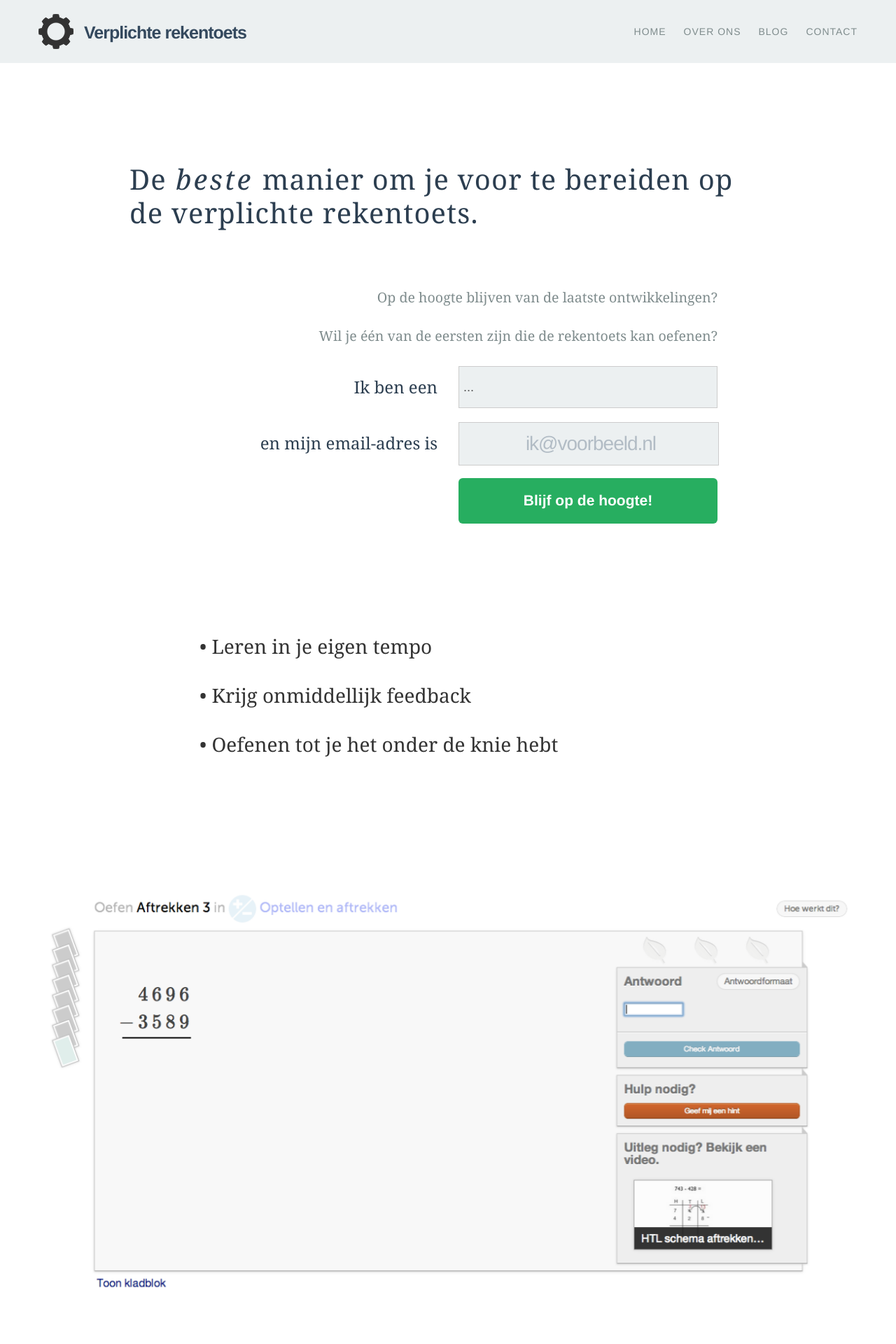
After one commit to nicholaschris/verplichterekentoets, a Flask app: template templates/welcome.html in a window 1280 px wide. The commit adds this page. Shown: the top 1920 px of the page at 70% size. Run offline with Flask 2, Linux system fonts and the light colour scheme; the template is opened without the code that fills it, so the values that code supplies are empty; some libraries are stand-ins or nearby versions; some web fonts are replaced.

Commit message:
Use Jinja templates

```diff
--- a/main.py
+++ b/main.py
@@ -9,6 +9,8 @@ import cgi
 
 import urllib
 
+import jinja2
+
 from google.appengine.api import users
 from google.appengine.ext import ndb
 
@@ -16,6 +18,9 @@ from google.appengine.ext import ndb
 from flask import Flask
 from flask import request, render_template
 app = Flask(__name__.split('.')[0])
+
+# from jinja2 import Environment, PackageLoader
+# env = Environment(loader=PackageLoader('verplichterekentoets', 'templates'))
 
 def email_key(email_name='DEFAULT_NAME'):
     return ndb.Key('EmailDatabase', email_name)
@@ -27,7 +32,7 @@ class EmailDatabase(ndb.Model):
 @app.route('/')
 @app.route('/<name>')
 def main(name=None):
-    return render_template('index9.html', name=name)
+    return render_template('welcome.html', name=name)
 
 @app.route('/thanks', methods=['POST'])
 @app.route('/thanks/<name>', methods=['POST'])
--- a/static/css/style.css
+++ b/static/css/style.css
@@ -4,11 +4,68 @@
 /* 29px */
 /* 28px */
 /* 24px */
+.beta-blurb {
+  padding:10px;
+  color: #333;
+  line-height: 40px;
+}
+
+#overview p {
+  font-size:1.1em;
+  padding:40px 0px;
+  font-family:'Georgia';
+  font-weight:100;
+  letter-spacing:1.5px;
+}
+
+.sign-up-container div.row {
+  margin-bottom:20px;
+}
+
+.signup-pre-input h6 {
+  height:60px;
+  text-align: right;
+  line-height:60px;
+  margin: 0;
+  text-transform:none;
+}
+
+.signup-blurb {
+  display:block;
+  font-size:1.4em;
+  text-align:right;
+  padding-bottom:30px;
+}
 .welcome-message {
   padding:120px 160px 80px 160px;
 }
+
+.welcome-message h3 {
+  font-family:'Georgia';
+  font-weight:100;
+  display:block;
+  letter-spacing:1.1px;
+}
 .welcome-message h6 {
   text-transform: none;
+}
+
+#email-signup {
+  text-align:center;
+  background-color:#ECF0F1;
+  line-height:60px;
+  height:60px;
+  background-color:#fff;
+}
+
+#email-signup option > h6 {
+  text-align:center;
+  background-color:#ECF0F1;
+  line-height:60px;
+  font-size:1.3em;
+  color:#333;
+  line-height:60px;
+
 }
 
 #email-signup input {
@@ -20,6 +77,19 @@
 
   /* Opera 10.5, IE 9, Safari 5, Chrome, Firefox 4, iOS 4, Android 2.1+ */
   border-radius: 0px;
+  width:100%;
+  height:60px;
+  text-align:center;
+  font-weight:500;
+  letter-spacing:-1px;
+  height:auto;
+  margin:0px 0px 5px 0px;
+  border:0px;
+  padding:0px;
+  font-size:2.0em;
+  line-height:60px;
+  background-color:#ECF0F1;
+  border: 1px solid #cccccc;
 }
 
 #email-signup select {
@@ -59,6 +129,8 @@
   height: 60px;
   font-size: 2em;
   margin-top: 5px;
+  line-height:60px;
+  color:#333
 }
 
 .simple-block {
@@ -76,9 +148,6 @@
   padding-right: 160px;
 }
 
-.align-right {
-  text-align: right;
-}
 input.span6 {
   width: 100%;
 }
--- /dev/null
+++ b/templates/base.html
@@ -0,0 +1,38 @@
+<!DOCTYPE html>
+<html lang="en">
+        <head>
+        {% block head %}
+        <meta charset="utf-8">
+        <title>{% block title %}{% endblock %} - Verplichte Rekentoets</title>
+        <meta name="viewport" content="width=device-width, initial-scale=1.0">
+        <link rel="shortcut icon" href="img/gear_small.png">
+        <link rel="stylesheet" href="css/bootstrap.css">
+        <link rel="stylesheet" href="css/bootstrap-responsive.css">
+        <link rel="stylesheet" href="css/flat-ui.css">
+        <link rel="stylesheet" href="css/icon-font.css">
+        <link rel="stylesheet" href="css/style.css">
+        {% endblock %}
+    </head>
+    <body>
+        {% include 'header.html' %}
+        {% block header%}
+        {% endblock%}
+        <div id="content">{% block content %}{% endblock %}</div>
+        {% include 'footer.html' %}
+        {% block footer %}
+        {% endblock %}
+
+
+    <!-- Placed at the end of the document so the pages load faster -->
+    <script src="js/jquery-1.8.3.min.js"></script>
+    <script src="js/bootstrap.min.js"></script>
+    <!--[if lt IE 8]>
+      <script src="../../flat-ui/js/icon-font-ie7.js"></script>
+    <![endif]-->
+    <script src="js/startup-kit.js"></script>
+    <script src="js/script.js"></script>
+    <script type="text/javascript">
+        // $('#khan-exercise-example').load('http://sandbox.iktel.nl/exercises/order_of_operations.html #problem-area');
+    </script>
+  </body>
+</html>
--- /dev/null
+++ b/templates/footer.html
@@ -0,0 +1,16 @@
+<footer class="footer-2 bg-midnight-blue">
+    <div class="container">
+        <nav class="pull-left">
+            <ul>
+                <li class="active"><a href="/">Home</a></li>
+            </ul>
+        </nav>
+        <div class="social-btns pull-right">
+            <a href="#"><div class="fui-vimeo"> </div><div class="fui-vimeo"> </div></a>
+            <a href="#"><div class="fui-facebook"> </div><div class="fui-facebook"> </div></a>
+            <a href="#"><div class="fui-twitter"> </div><div class="fui-twitter"> </div></a>
+        </div>
+        <div class="additional-links">
+        </div>
+    </div>
+</footer>
--- /dev/null
+++ b/templates/header.html
@@ -0,0 +1,19 @@
+<header class="header-11 bg-clouds">
+    <div class="container">
+        <div class="navbar span12">
+            <div class="navbar-inner">
+                <button type="button" class="btn btn-navbar"> </button>
+                <a class="brand" href="/"><img src="img/gear_small.png" width="50" height="50" alt=""> Verplichte rekentoets</a>
+                <div class="nav-collapse collapse pull-right">
+                    <ul class="nav">
+                        <li><a href="/">HOME</a></li>
+                        <li><a href="/overons">OVER ONS</a></li>
+                        <!-- <li><a href="#">PORTFOLIO</a></li> -->
+                        <li><a href="#">BLOG</a></li>
+                        <li><a href="#">CONTACT</a></li>
+                    </ul>
+                </div>
+            </div>
+        </div>
+    </div>
+</header>
--- /dev/null
+++ b/templates/welcome.html
@@ -0,0 +1,127 @@
+{% extends "base.html" %}
+{% block title %}Welcome{% endblock %}
+{% block content %}
+<section class="content-13" style="padding: 20px 0px;">
+    <div class="container">
+        <div class="row">
+            <form action="/thanks" method="post">
+                <div class="welcome-message">
+                    <h3>
+                        De<span style="letter-spacing:3px;"><em> beste </em></span>manier om je voor te bereiden op de verplichte rekentoets.
+                    </h3>
+                </div>
+                <div class="offset2 span8 sign-up-container">
+                    <div class="signup-blurb">
+                        Op de hoogte blijven van de laatste ontwikkelingen?
+                    </div>
+                    <div class="signup-blurb">
+                        Wil je één van de eersten zijn die de rekentoets kan oefenen?
+                    </div>
+                    <div class="row">
+                        <div class="span4 signup-pre-input">
+                            <h6>Ik ben een</h6>
+                        </div>
+                        <div id="email-signup" class="span4">
+                            <select id="role" name="list" value="Ik_ben" class="bg-clouds select-block span4">
+                            <option value="0"> ...</option>
+                            <option value="leraar">
+                                        leraar
+                            </option>
+                            <option value="student">
+                                        student
+                            </option>
+                            <option value="ouder">
+                                        ouder
+                            </option>
+                            <option value="innovator">
+                                        innovator
+                            </option>
+                            <option value="bijdrager">
+                                        bijdrager
+                            </option>
+                          </select>
+                        </div>
+                    </div>
+                    <div class="row">
+                        <div class="span4 signup-pre-input">
+                            <h6>en mijn email-adres is</h6>
+                        </div>
+                        <div id="email-signup" class="span4 bg-clouds">
+                            <input name="email_address" type="text" placeholder='ik@voorbeeld.nl' spellcheck="false" class="span4">
+                        </div>
+                    </div>
+                    <div class="row">
+                        <div class="span4"></div>
+                        <div class="span4">
+                            <button id="subscribe-button" class="btn btn-large btn-block btn-primary" type="submit">
+                                <b>Blijf op de hoogte!</b>
+                            </button>
+                        </div>
+                    </div>
+                </div>
+            </form>
+        </div>
+    </div>
+</section>
+
+        <section style="padding: 100px 0px;">
+            <div class="container">
+                <div class="offset2 span7">
+                    <div class="features">
+                        <p>&bull; Leren in je eigen tempo</p>
+                    </div>
+                    <div class="features">
+                        <p>&bull; Krijg onmiddellijk feedback</p>
+                    </div>
+                    <div class="features">
+                        <p> &bull; Oefenen tot je het onder de knie hebt</p>
+                    </div>
+                </div>
+            </div>
+        </section>
+
+        <section class="simple-block" id="overview">
+            <div id="khan-exercise-container" class="container">
+                <div id="khan-exercise-example"><img src="img/khan-example.png"></div>
+            </div>
+        </section>
+
+        <section class="simple-block" id="overview">
+            <div class="container">
+                <div class="holder">
+                    <p class="span8">
+                        Met de van de verplichte rekentoets per schooljaar 2014-2015 moeten scholen hun leerlingen opeens klaar stomen voor een extra toets.
+
+                        Door het huidige tekort aan leerkrachten is het voor veel scholen lastig om hier extra aandacht aan te geven.
+
+                        Omdat leerlingen wel goed voorbereid moeten worden hebben we deze website gemaakt, zo kunnen ze zelf het heft in handen nemen.
+                    </p>
+                </div>
+            </div>
+        </section>
+
+         <section class="header-11-sub bg-clouds">
+            <div class="container">
+                <div class="row">
+                    <div class="span6">
+                        <p>
+                            Wil je op de hoogte gehouden worden van de ontwikkeling van dit platform? Wil je één van de eersten zijn die de kans krijgt het te gebruiken? Laat dan hier je e-mail achter en we nemen contact met je op.
+                        </p>
+                    </div>
+                    <div class="row span6">
+                        <div class="span4">
+                            <input name="email_address" type="text" placeholder='ik@voorbeeld.nl' spellcheck="false" class="span4">
+                        </div>
+                        <div class="span4">
+                            <button id="subscribe-button-two" class="btn btn-large btn-block btn-primary" type="submit">
+                                <b>Blijf op de hoogte!</b>
+                            </button>
+                        </div>
+                    </div>
+                    <div class="span3">
+                        <input type="checkbox" name="testers" value="beta"><span class="beta-blurb">I would like to beta test?</span>
+                    </div>
+                </div>
+            </div>
+        </section>
+{% endblock %}
```
Also changed, not shown: templates/thanks.html (+3 -100 lines).
